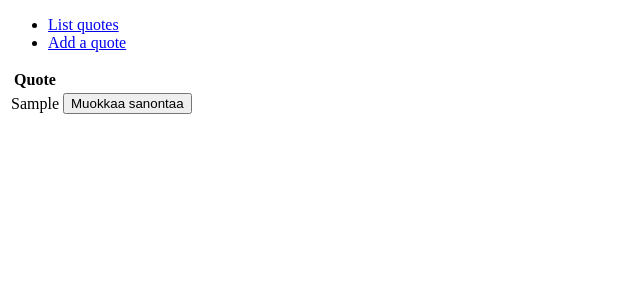
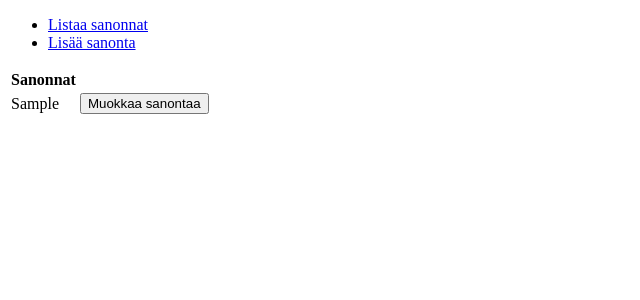
Before and after one commit to millalin/Kids-Say-the-Darndest-Things, a Flask app: page /quotes in a window 1280 px wide. Shown: the top 300 px of the page, without its empty margins (0-640 px from the left). Run offline with Flask 2, Linux system fonts and the light colour scheme; tables that the repository leaves empty hold one stand-in row (values such as "Sample post").

Commit message:
Linkki herokuun ja pienet muutokset otsikoihin

```diff
--- a/application/templates/layout.html
+++ b/application/templates/layout.html
@@ -7,8 +7,8 @@
 
   <body>
       <ul>
-          <li><a href="{{ url_for('quotes_index') }}">List quotes</a></li>
-          <li><a href="{{ url_for('quotes_form') }}">Add a quote</a></li>
+          <li><a href="{{ url_for('quotes_index') }}">Listaa sanonnat</a></li>
+          <li><a href="{{ url_for('quotes_form') }}">Lisää sanonta</a></li>
       </ul>
     {% block body %}
       <p>
--- a/application/templates/quotes/list.html
+++ b/application/templates/quotes/list.html
@@ -3,7 +3,7 @@
 {% block body %}
   <table>
     <tr>
-      <th>Quote</th>
+      <th>Sanonnat</th>
     </tr>
     {% for quote in quotes %}
     <tr>
```
Also changed, not shown: README.md.
